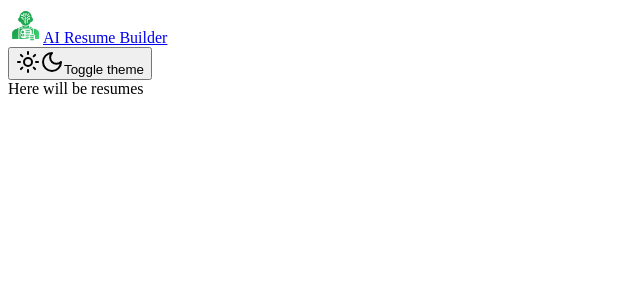
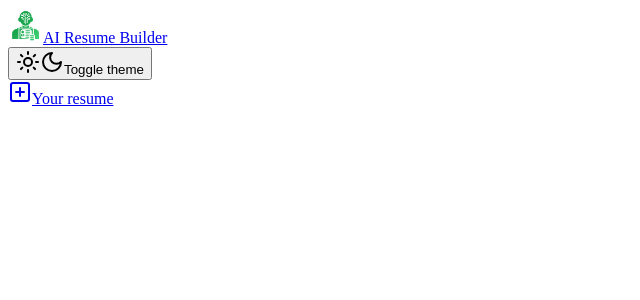
Before and after one commit to AbdullahTami/resume-builder, a Next.js app: page /resumes in a window 1280 px wide. Shown: the top 300 px of the page, without its empty margins (0-640 px from the left). Built offline with nearby package versions, Linux system fonts and the light colour scheme.

Commit message:
editor page initial layout done

```diff
--- a/src/app/(main)/layout.tsx
+++ b/src/app/(main)/layout.tsx
@@ -3,7 +3,7 @@
 
 export default function Layout({ children }: { children: React.ReactNode }) {
   return (
-    <div>
+    <div className="flex min-h-screen flex-col">
       <Navbar />
       {children}
     </div>
--- a/src/app/(main)/resumes/page.tsx
+++ b/src/app/(main)/resumes/page.tsx
@@ -1,5 +1,22 @@
+import { Button } from "@/components/ui/button";
+import { PlusSquare } from "lucide-react";
+import { Metadata } from "next";
+import Link from "next/link";
 import React from "react";
 
+export const metadata: Metadata = {
+  title: "Your resumes",
+};
+
 export default function page() {
-  return <main>Here will be resumes</main>;
+  return (
+    <main className="mx-auto w-full max-w-7xl space-y-6 px-3 py-6">
+      <Button asChild className="mx-auto flex w-fit gap-2">
+        <Link href="/editor">
+          <PlusSquare className="size-5" />
+          Your resume
+        </Link>
+      </Button>
+    </main>
+  );
 }
```
Also changed, not shown: src/app/(main)/editor/_components/ResumeEditor.tsx (added, +38 -0 lines), src/app/(main)/editor/page.tsx (added, +11 -0 lines), 1 other file (tests, documents, lock files or other folders).
